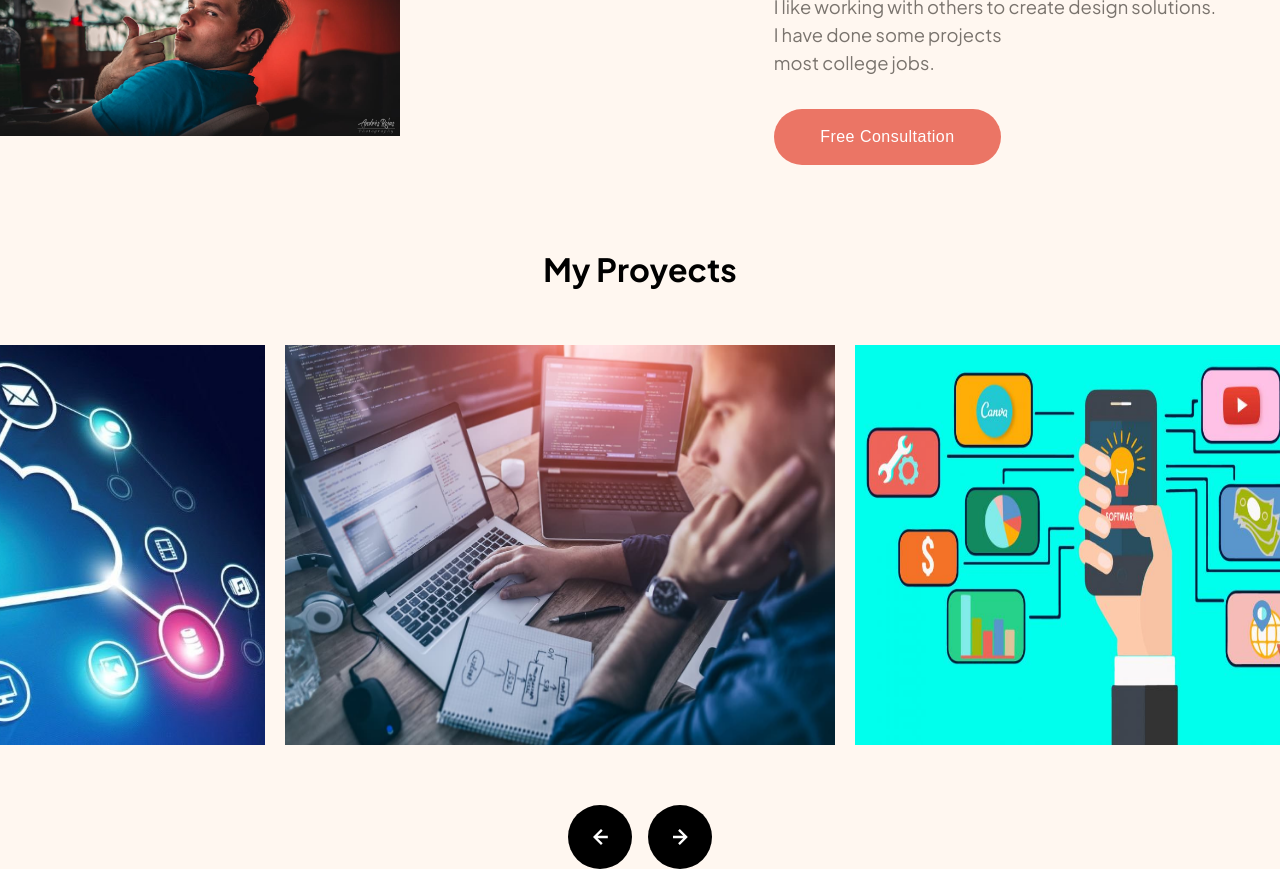
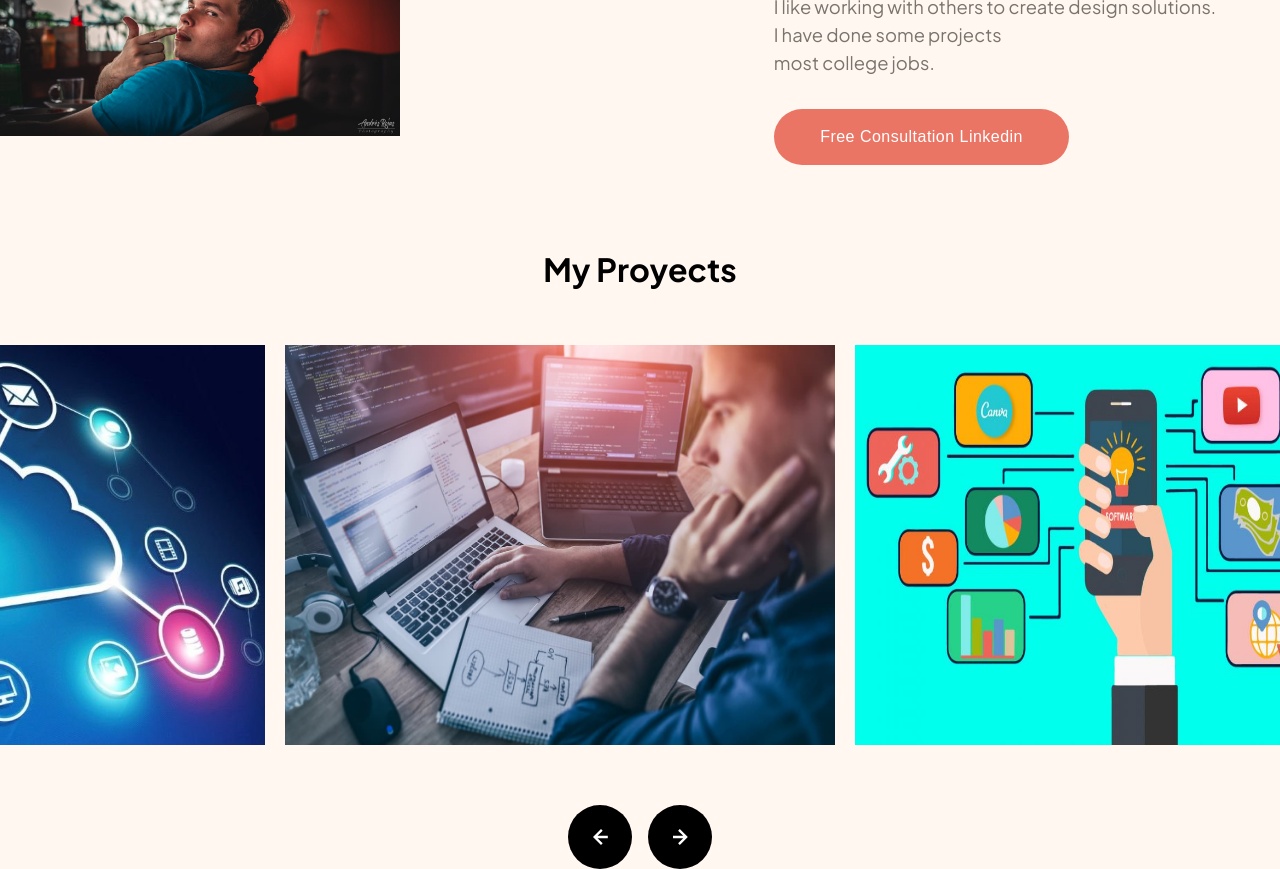
Before and after one commit to AndreyBV5/Primera-Prueba-PrograIV, a Next.js app in the folder portafolio-app/: page / in a window 1280 px wide. Shown: the part 1040-1909 px from the top of the page. Built offline with nearby package versions, Linux system fonts and the light colour scheme.

Commit message:
link
link arreglado

```diff
--- a/portafolio-app/components/About.tsx
+++ b/portafolio-app/components/About.tsx
@@ -23,7 +23,7 @@ const About = () => {
                     <br />
                     most college jobs.
                 </p>
-                <button><a href="linkedin.com/in/andrey-barrios-valverde-16a707274" type="button">Free Consultation</a></button>
+                <button><a href="https://www.linkedin.com/in/andrey-barrios-valverde-16a707274?lipi=urn%3Ali%3Apage%3Ad_flagship3_profile_view_base_contact_details%3B9QUWZsFPTxuJccjkYHJAJg%3D%3D" type="button">Free Consultation Linkedin</a></button>
             </article>
         </div>
     );
```
